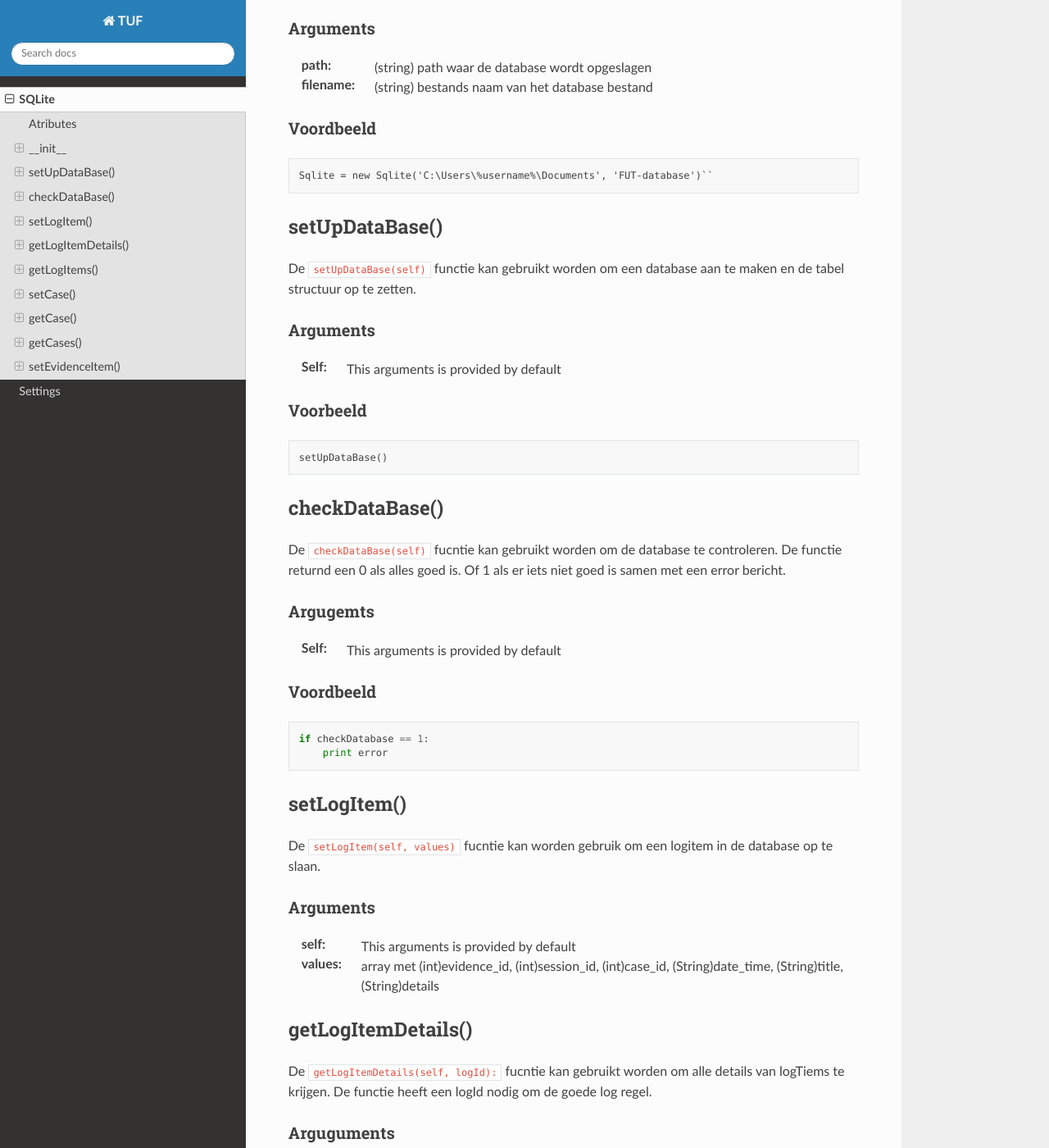
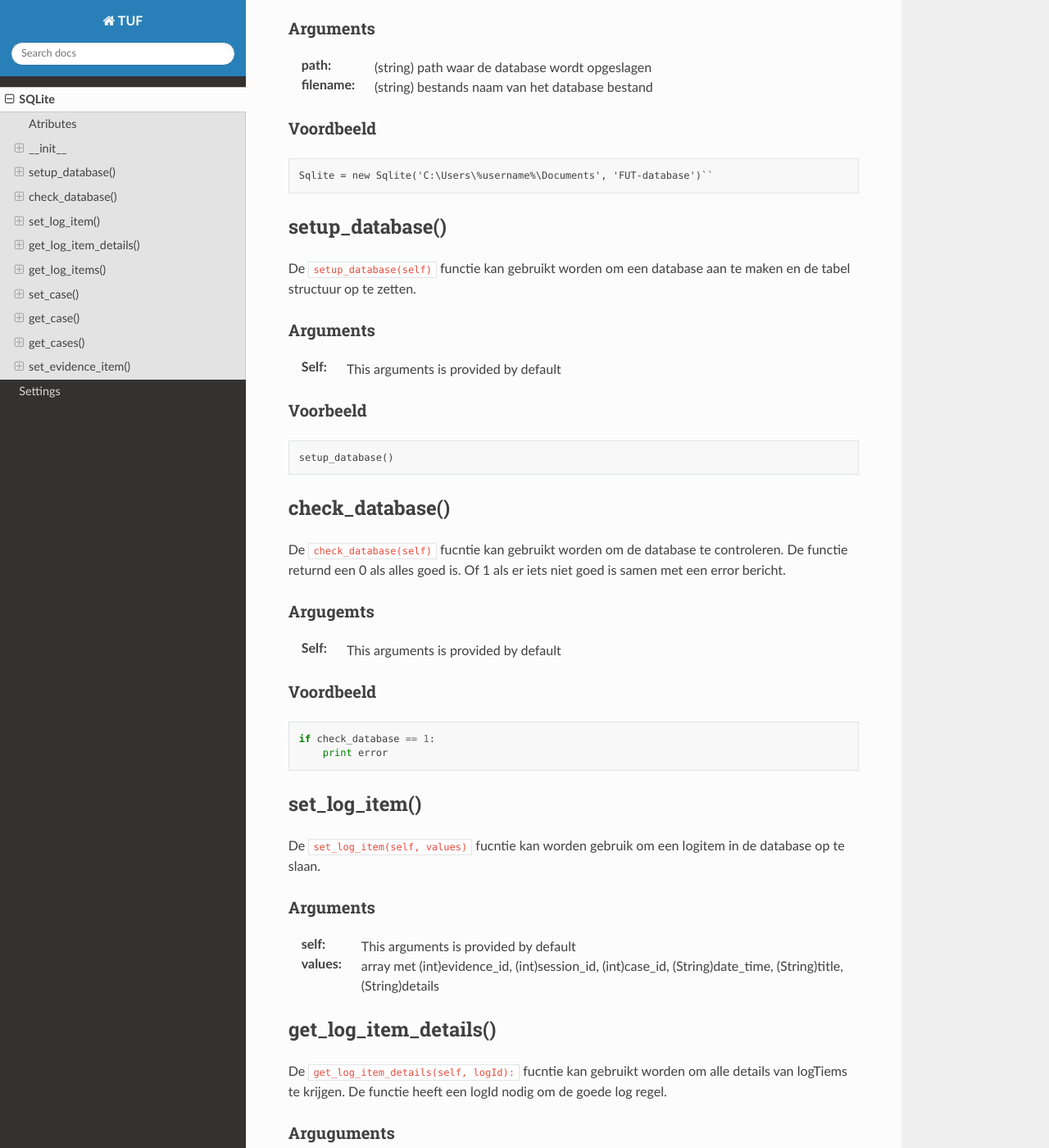
Before and after one commit to Matthijz98/TUF, a Sphinx documentation site: the page built from docs/code/classes/sqlite.rst, in a window 1280 px wide and 1400 px high, scrolled down 419 px. Shown: the whole window at 82% size. Built offline with Sphinx 7.4.7 and the Read the Docs theme 2.0.0, drawn with Linux system fonts in a browser that asks for light colours; some of the changed text lies outside the part shown.

Commit message:
Pep 8
Alle functie namen aagepast inc documentatie

```diff
--- a/docs/code/classes/sqlite.rst
+++ b/docs/code/classes/sqlite.rst
@@ -28,9 +28,9 @@ Voordbeeld
     Sqlite = new Sqlite('C:\Users\%username%\Documents', 'FUT-database')``
 
 ***************
-setUpDataBase()
+setup_database()
 ***************
-De ``setUpDataBase(self)`` functie kan gebruikt worden om een database aan te maken en de tabel structuur op te zetten.
+De ``setup_database(self)`` functie kan gebruikt worden om een database aan te maken en de tabel structuur op te zetten.
 
 Arguments
 =========
@@ -40,12 +40,12 @@ Voorbeeld
 =========
 ::
 
-    setUpDataBase()
+    setup_database()
 
 ***************
-checkDataBase()
+check_database()
 ***************
-De ``checkDataBase(self)`` fucntie kan gebruikt worden om de database te controleren. De functie returnd een 0 als alles goed is. Of 1 als er iets niet goed is samen met een error bericht.
+De ``check_database(self)`` fucntie kan gebruikt worden om de database te controleren. De functie returnd een 0 als alles goed is. Of 1 als er iets niet goed is samen met een error bericht.
 
 Argugemts
 =========
@@ -55,13 +55,13 @@ Voordbeeld
 ==========
 ::
 
-    if checkDatabase == 1:
+    if check_database == 1:
         print error
 
 ************
-setLogItem()
+set_log_item()
 ************
-De ``setLogItem(self, values)`` fucntie kan worden gebruik om een logitem in de database op te slaan.
+De ``set_log_item(self, values)`` fucntie kan worden gebruik om een logitem in de database op te slaan.
 
 Arguments
 =========
@@ -69,9 +69,9 @@ Arguments
 :values: array met (int)evidence_id, (int)session_id, (int)case_id, (String)date_time, (String)title, (String)details
 
 ********************
-getLogItemDetails()
+get_log_item_details()
 ********************
-De ``getLogItemDetails(self, logId):`` fucntie kan gebruikt worden om alle details van logTiems te krijgen. De functie heeft een logId nodig om de goede log regel.
+De ``get_log_item_details(self, logId):`` fucntie kan gebruikt worden om alle details van logTiems te krijgen. De functie heeft een logId nodig om de goede log regel.
 
 Arguguments
 ============
@@ -86,9 +86,9 @@ Voordbeeld
     >> [evidence_id: '1', session_id: 1, case_id: '1',date_time:'141220180915' , title: 'this is a title',     >> [evidence_id: '1', session_id: 1, case_id: '1',date_time:'141220180915' , title: 'this is a title', details: 'This is some details about this log']
 
 *************
-getLogItems()
+get_log_items()
 *************
-De ``getLogItems(self, args):`` kan gebruikt worden om alle log items te vinden die aan specifieke voorwaarde voldoen.
+De ``get_log_items(self, args):`` kan gebruikt worden om alle log items te vinden die aan specifieke voorwaarde voldoen.
 
 Arguments
 =========
@@ -100,13 +100,13 @@ Voorbeelden
 ::
 
     args = "evidenceID='1'"
-    print getLogItems(args)
+    print get_log_items(args)
     >> [[logId: 1, title: 'logtitle 1', dateTime: '141220180915'], [logId: 1, title: 'logtitle 1', dateTime: '161220181022']]
 
 *********
-setCase()
+set_case()
 *********
-De ``setCase(values)`` kan worden gebruikt om een case aantemaken in de database.
+De ``set_case(values)`` kan worden gebruikt om een case aantemaken in de database.
 
 Arguments
 =========
@@ -118,12 +118,12 @@ Voorbeeld
 ::
 
     values = [created_date:'141220180951' , title: 'The Case Title', description: 'The case description']
-    setCase(values)
+    set_case(values)
 
 *********
-getCase()
+get_case()
 *********
-De ``getCase(self, caseId, fields)`` functie kan gebruikt worden om gegevens van een case te krijgen.
+De ``get_case(self, caseId, fields)`` functie kan gebruikt worden om gegevens van een case te krijgen.
 
 Arguments
 =========
@@ -135,13 +135,13 @@ Voorbeeld
 =========
 ::
 
-    print getCase(1, 'all')
+    print get_case(1, 'all')
     >> [created_date:'141220180951' , title: 'The Case Title', description: 'The case description']
 
 **********
-getCases()
+get_cases()
 **********
-De ``getCases(self, args)`` fucntie kan gebruikt worden om alle cases te krijgen die aan een aantal voorwaarde voldoen
+De ``get_cases(self, args)`` fucntie kan gebruikt worden om alle cases te krijgen die aan een aantal voorwaarde voldoen
 
 Arguments
 =========
@@ -153,13 +153,13 @@ Voorbeeld
 ::
 
     args = "userId=1"
-    print getCases(args)
+    print get_cases(args)
     >> [created_date:'141220180951' , title: 'The Case Title', description: 'The case description'], [created_date:'141220180951' , title: 'The Case Title', description: 'The case description']
 
 *****************
-setEvidenceItem()
+set_evidence_item()
 *****************
-De ``setEvidenceItem(self, values)`` fucntie kan gebruikt worden om een evidence item aan te maken in de database
+De ``set_evidence_item(self, values)`` fucntie kan gebruikt worden om een evidence item aan te maken in de database
 
 Arguments
 =========
@@ -171,4 +171,4 @@ Voorbeeld
 ::
 
     values = [caseId: 1, caseId: 1, evidenceId: 1, title: 'evidence Title']
-    setEvidenceItem(values)
+    set_evidence_item(values)
```
Also changed, not shown: lib/README.md (deleted), 1 other file.
